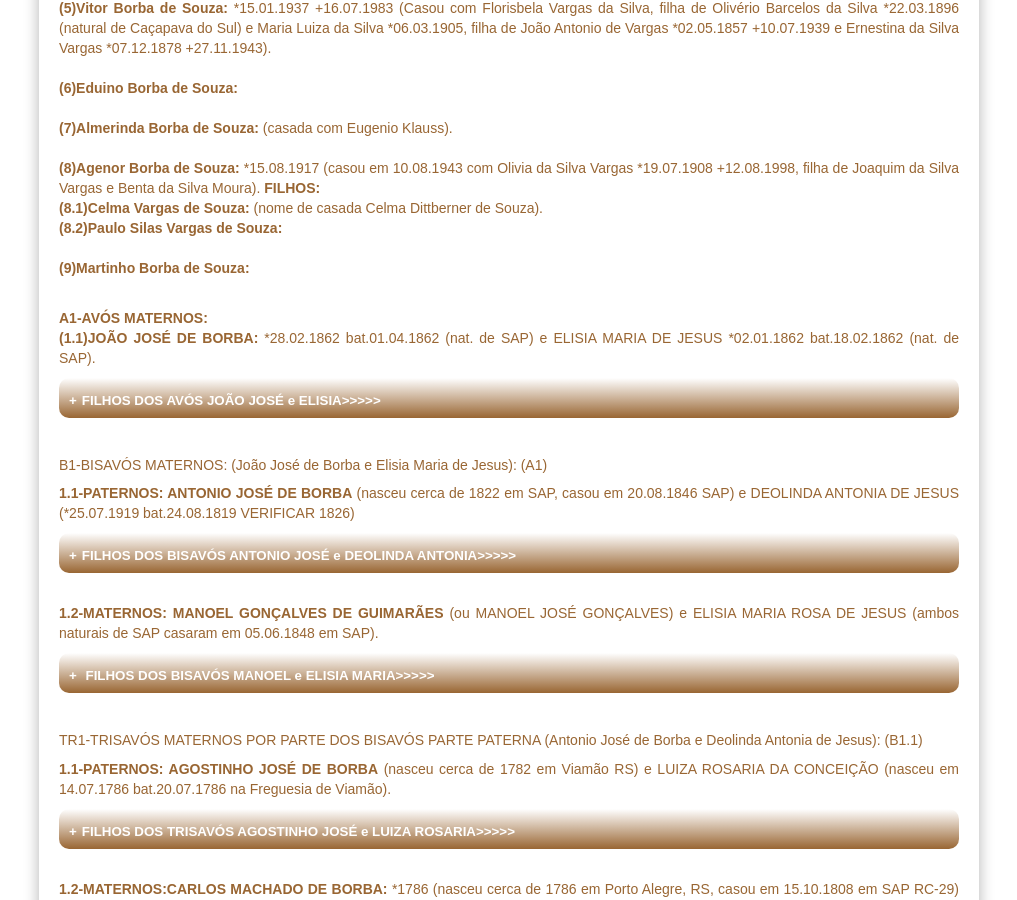
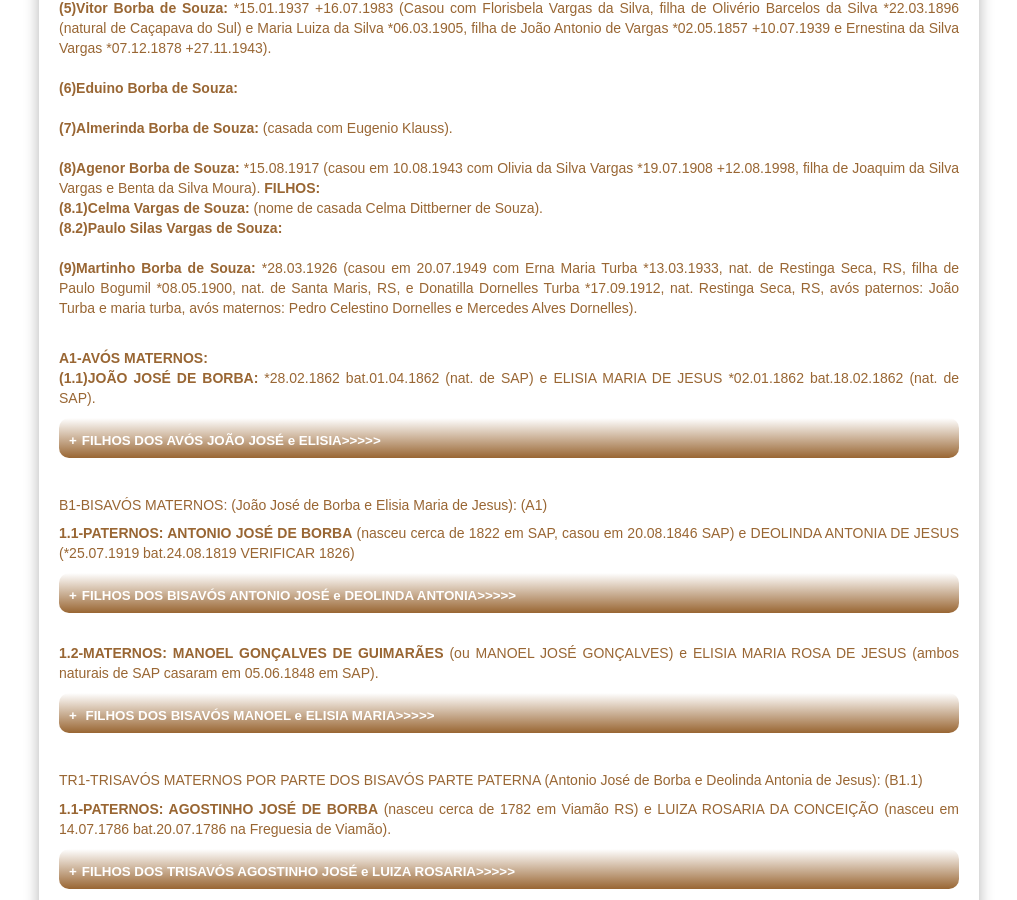
Before and after one commit to claudiovargas1955/claudiovargas1955.github.io, a Jekyll site: the page built from _pages/arvore-genealogica-da-familia-borba.html, in a window 1280 px wide and 900 px high, scrolled down 951 px. Shown: the whole window, without its empty margins (131-1148 px from the left). Built offline with Jekyll 4.4.1, drawn with Linux system fonts in a browser that asks for light colours; some web fonts are replaced.

Commit message:
Update arvore-genealogica-da-familia-borba.html

```diff
--- a/_pages/arvore-genealogica-da-familia-borba.html
+++ b/_pages/arvore-genealogica-da-familia-borba.html
@@ -93,7 +93,9 @@ Joaquim da Silva Vargas e Benta da Silva Moura). <b>FILHOS: </b><br>
 <b>(8.1)Celma Vargas de Souza: </b> (nome de casada Celma Dittberner de Souza).<br>
 <b>(8.2)Paulo Silas Vargas de Souza: </b><br><br>
 
-<b>(9)Martinho Borba de Souza: </b><br><br>
+<b>(9)Martinho Borba de Souza: </b>*28.03.1926 (casou em 20.07.1949 com Erna Maria Turba *13.03.1933, nat. de Restinga Seca, RS, filha
+de Paulo Bogumil *08.05.1900, nat. de Santa Maris, RS, e Donatilla Dornelles Turba *17.09.1912, nat. Restinga Seca, RS, avós paternos:
+João Turba e maria turba, avós maternos: Pedro Celestino Dornelles e Mercedes Alves Dornelles).<br><br>
 
 <p><b>A1-AVÓS MATERNOS:<br/>
 
```
